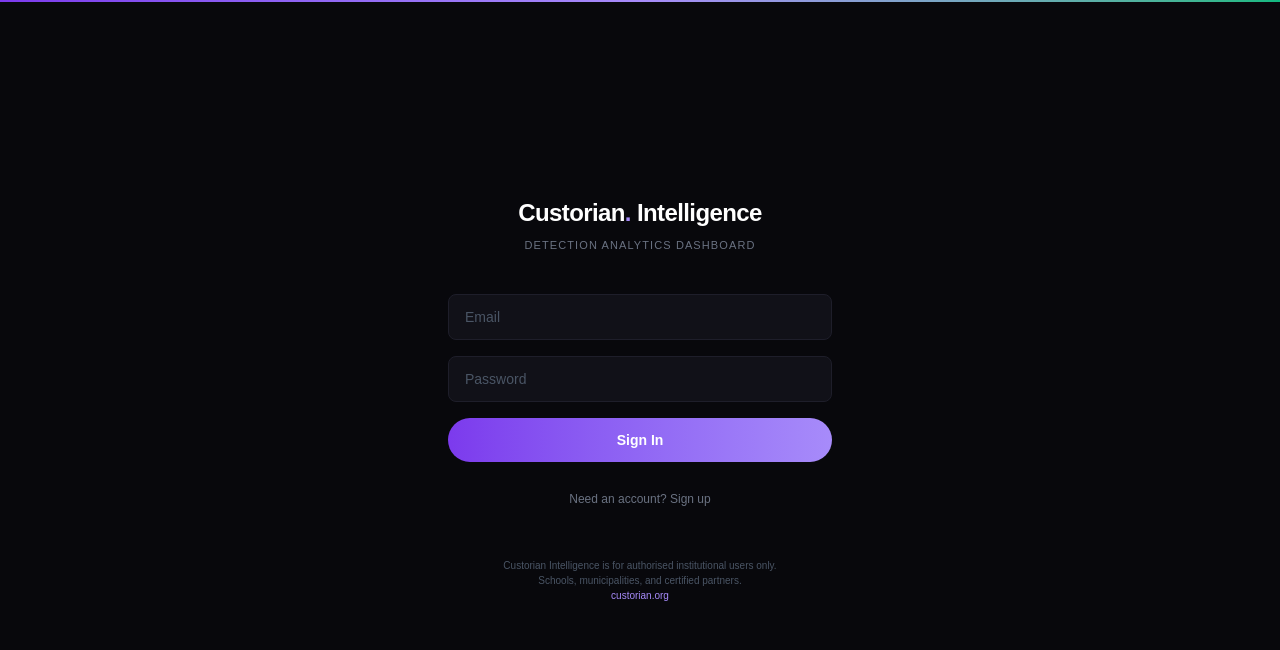
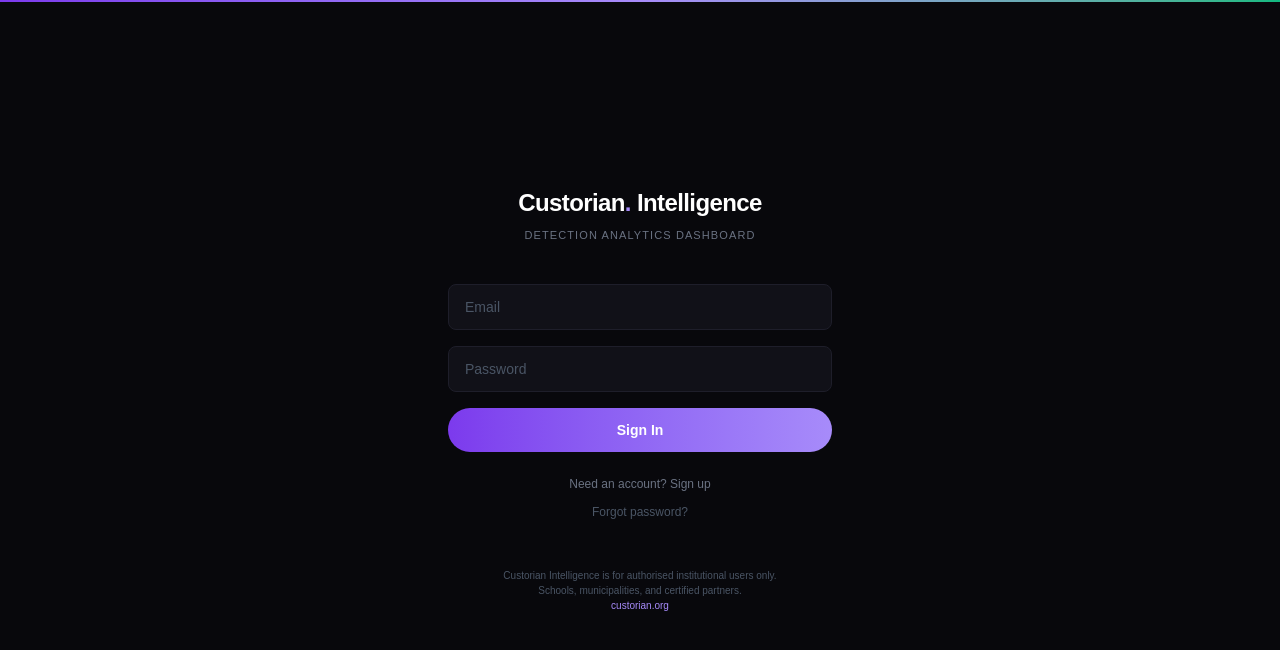
Before and after one commit to Custorian-org/custorian-intelligence, a Next.js app: page /login in a window 1280 px wide. Shown: the top 650 px of the page. Built offline with nearby package versions, Linux system fonts and the light colour scheme; no server answers.

Commit message:
Add forgot password flow — reset email via Supabase

```diff
--- a/app/login/page.tsx
+++ b/app/login/page.tsx
@@ -10,7 +10,7 @@
   const [error, setError] = useState('');
   const [mode, setMode] = useState<'login' | 'signup'>('login');
   const [message, setMessage] = useState('');
-  const { signIn, signUp } = useAuth();
+  const { signIn, signUp, resetPassword } = useAuth();
   const router = useRouter();
 
   async function handleSubmit(e: React.FormEvent) {
@@ -87,13 +87,27 @@
           </button>
         </form>
 
-        <div className="text-center mt-6">
+        <div className="text-center mt-6 space-y-3">
           <button
             onClick={() => { setMode(mode === 'login' ? 'signup' : 'login'); setError(''); setMessage(''); }}
-            className="text-xs text-gray-500 hover:text-[#a78bfa] transition-colors"
+            className="text-xs text-gray-500 hover:text-[#a78bfa] transition-colors block mx-auto"
           >
             {mode === 'login' ? 'Need an account? Sign up' : 'Already have an account? Sign in'}
           </button>
+          {mode === 'login' && (
+            <button
+              onClick={async () => {
+                if (!email) { setError('Enter your email first'); return; }
+                setError(''); setMessage('');
+                const err = await resetPassword(email);
+                if (err) setError(err.message);
+                else setMessage('Password reset link sent. Check your email.');
+              }}
+              className="text-xs text-gray-600 hover:text-[#a78bfa] transition-colors block mx-auto"
+            >
+              Forgot password?
+            </button>
+          )}
         </div>
 
         <div className="text-center mt-12 text-[10px] text-gray-600">
--- a/lib/auth.ts
+++ b/lib/auth.ts
@@ -39,5 +39,12 @@
     await supabase.auth.signOut();
   };
 
-  return { user, session, loading, signIn, signUp, signOut };
+  const resetPassword = async (email: string) => {
+    const { error } = await supabase.auth.resetPasswordForEmail(email, {
+      redirectTo: 'https://custorian-intelligence.vercel.app/login',
+    });
+    return error;
+  };
+
+  return { user, session, loading, signIn, signUp, signOut, resetPassword };
 }
```
